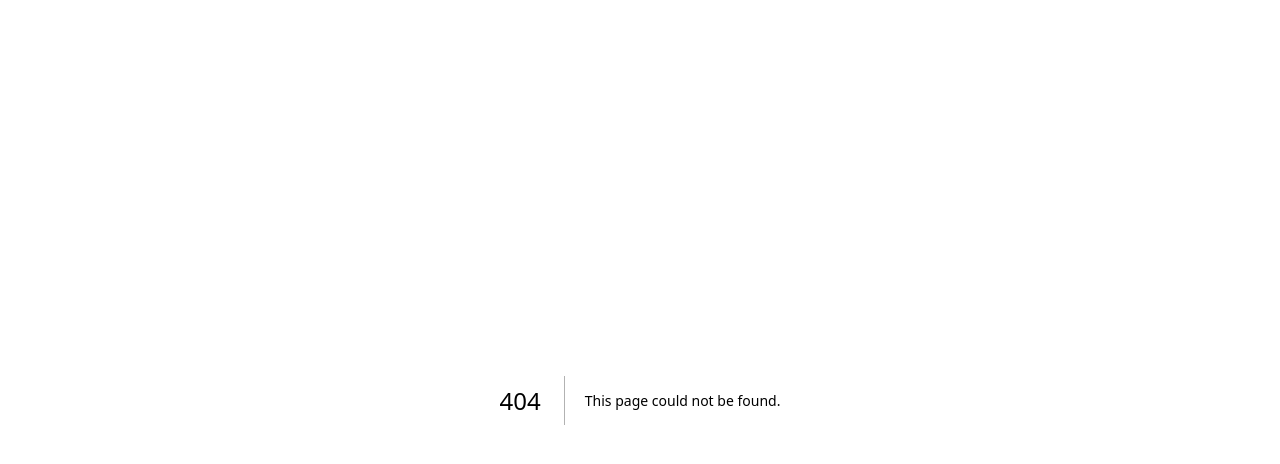
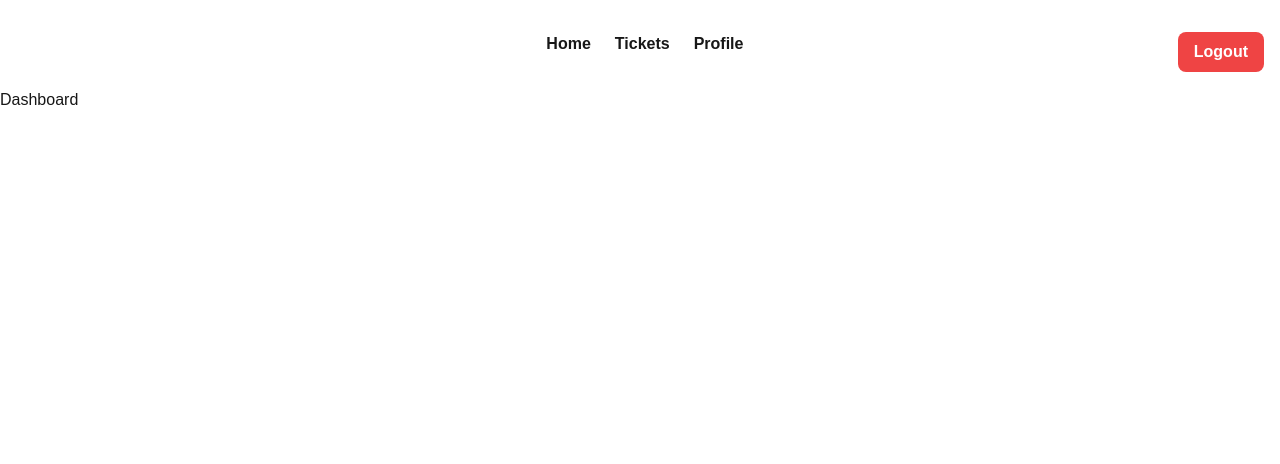
Before and after one commit to carlobrok/BugCasino, a Next.js app: page /dashboard in a window 1280 px wide. Before the commit this address had no page. Shown: the top 464 px of the page. Built offline with nearby package versions, Linux system fonts and the light colour scheme; no server answers; sample sign-in values are in the browser's storage.

Commit message:
Login, Logout and Dashboard

```diff
--- /dev/null
+++ b/src/app/components/Header.tsx
@@ -0,0 +1,22 @@
+import LogoutButton from "./LogoutButton";
+
+
+export default function Header() {
+    return (
+      <header className="font-bold p-4 flex justify-between items-center">
+        {/* Left placeholder for spacing */}
+        <div className="w-24"></div>
+
+        {/* Centered navigation links */}
+        <nav className="flex space-x-6 text-bold ">
+          <a href="#" className="hover:text-gray-400">Home</a>
+          <a href="#" className="hover:text-gray-400">Tickets</a>
+          <a href="#" className="hover:text-gray-400">Profile</a>
+        </nav>
+
+        {/* Logout button on the right */}
+
+        <LogoutButton></LogoutButton>
+      </header>
+    );
+  }
--- a/src/app/components/LoginRegister.tsx
+++ b/src/app/components/LoginRegister.tsx
@@ -68,17 +68,19 @@ export default function LoginRegister() {
     };
 
     return (
-        <div className="max-w-md mx-auto mt-10 p-5 border rounded-lg shadow">
+        <div className="max-w-md mx-auto mt-10 p-5">
             <h1 className="text-xl font-bold">
                 {showLogin && "Login"}
                 {showRegister && "Register"}
                 {!showLogin && !showRegister && "Welcome"}
             </h1>
-            <p className="mt-2 text-gray-500">
-                {showLogin && "Please enter your credentials"}
-                {showRegister && "Please enter your credentials"}
-                {!showLogin && !showRegister && "Please sign in using your DLR e-mail address"}
-            </p>
+            <div className="w-md">
+                <p className="mt-2 text-gray-500">
+                    {showLogin && "Please enter your credentials"}
+                    {showRegister && "Please enter your credentials"}
+                    {!showLogin && !showRegister && "Please sign in using your DLR e-mail address"}
+                </p>
+            </div>
 
             <form className="mt-4">
                 <input
--- a/src/app/components/LogoutButton.tsx
+++ b/src/app/components/LogoutButton.tsx
@@ -4,11 +4,12 @@ import { signOut } from "next-auth/react";
 
 export default function LogoutButton() {
   return (
-    <button
+      <div className="bg-red-500 hover:bg-red-600 rounded-lg px-4 py-2 mt-4 text-white">
+      <button
       onClick={() => signOut()}
-      className="bg-red-500 text-white px-4 py-2 mt-4"
     >
       Logout
     </button>
+    </div>
   );
 }
--- /dev/null
+++ b/src/app/dashboard/page.tsx
@@ -0,0 +1,23 @@
+import Header from '../components/Header';
+import { getServerSession } from "next-auth";
+
+import { authOptions } from "../api/auth/[...nextauth]/route";
+import { redirect } from "next/navigation";
+
+
+export default async function Page() {
+    const session = await getServerSession();
+
+    if (!session) {
+        redirect("/");
+    }
+
+    return (
+        <div>
+            <Header />
+            <h1>Dashboard</h1>
+
+
+        </div>
+    );
+    }
--- a/src/app/page.tsx
+++ b/src/app/page.tsx
@@ -2,7 +2,7 @@ import { assert } from "console";
 import LoginRegister from "./components/LoginRegister";
 import LogoutButton from "./components/LogoutButton";
 import { getServerSession } from "next-auth";
-
+import { redirect } from "next/navigation";
 import { authOptions } from "./api/auth/[...nextauth]/route";
 
 export default async function Home() {
@@ -11,19 +11,14 @@ export default async function Home() {
   console.log("session", session);
 
   if (session) {
-    return (
-      <main className="flex flex-col items-center justify-center min-h-screen p-4">
-        <div className="text-center">
-          <h1 className="text-2xl font-bold">Hello, {session.user?.name}</h1>
-          <LogoutButton />
-        </div>
-      </main>
-    )
+    redirect("/dashboard");
   } else {
     return (
-      <main className="flex flex-col items-center justify-center min-h-screen p-4">
-        <LoginRegister />
-      </main>
+      <div className="bg-bug-casino bg-cover bg-center h-screen text-lg">
+        <main className="flex flex-col items-center justify-center min-h-screen p-4">
+          <LoginRegister />
+        </main>
+      </div>
     )
   }
 }
```
